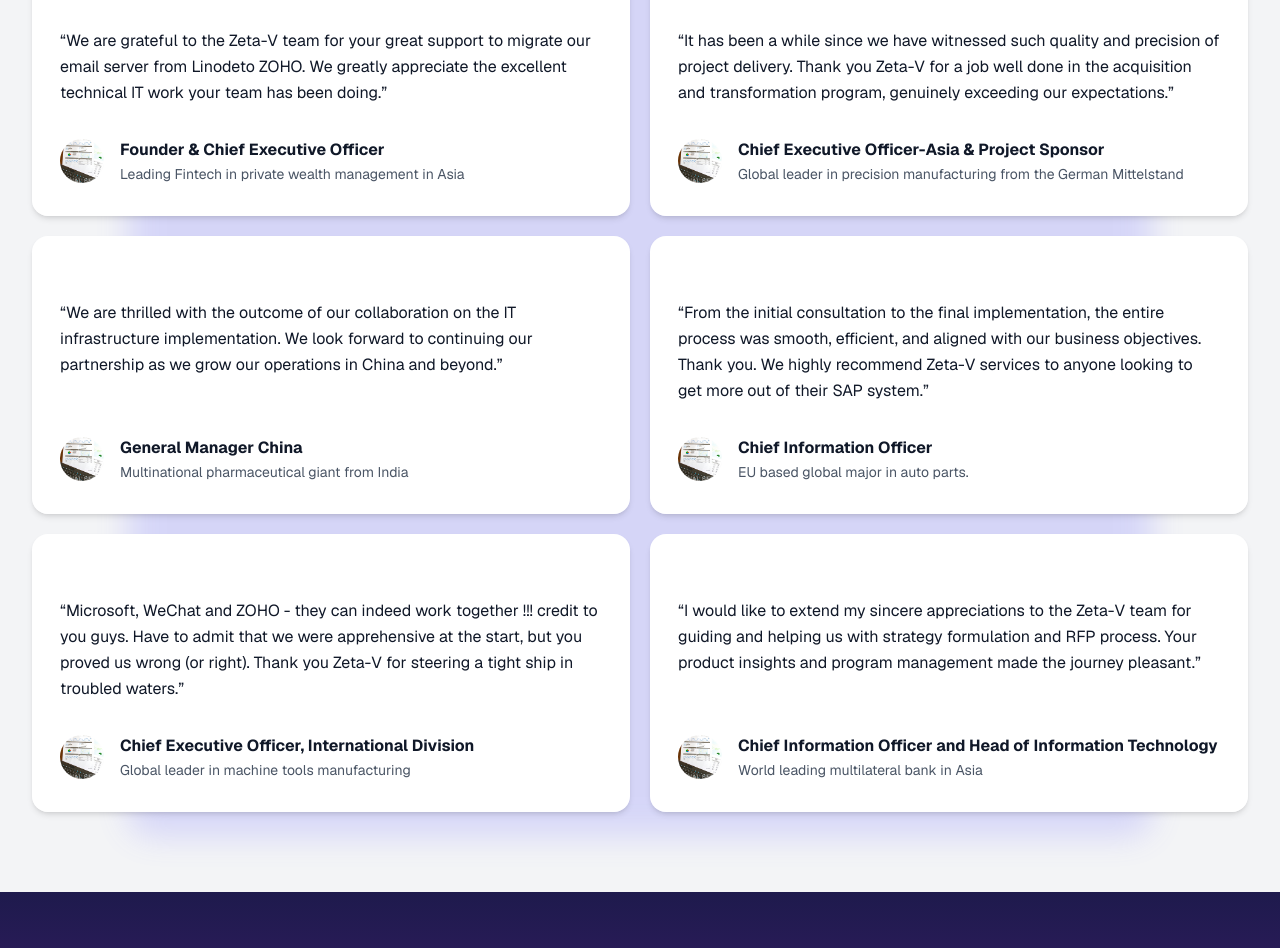
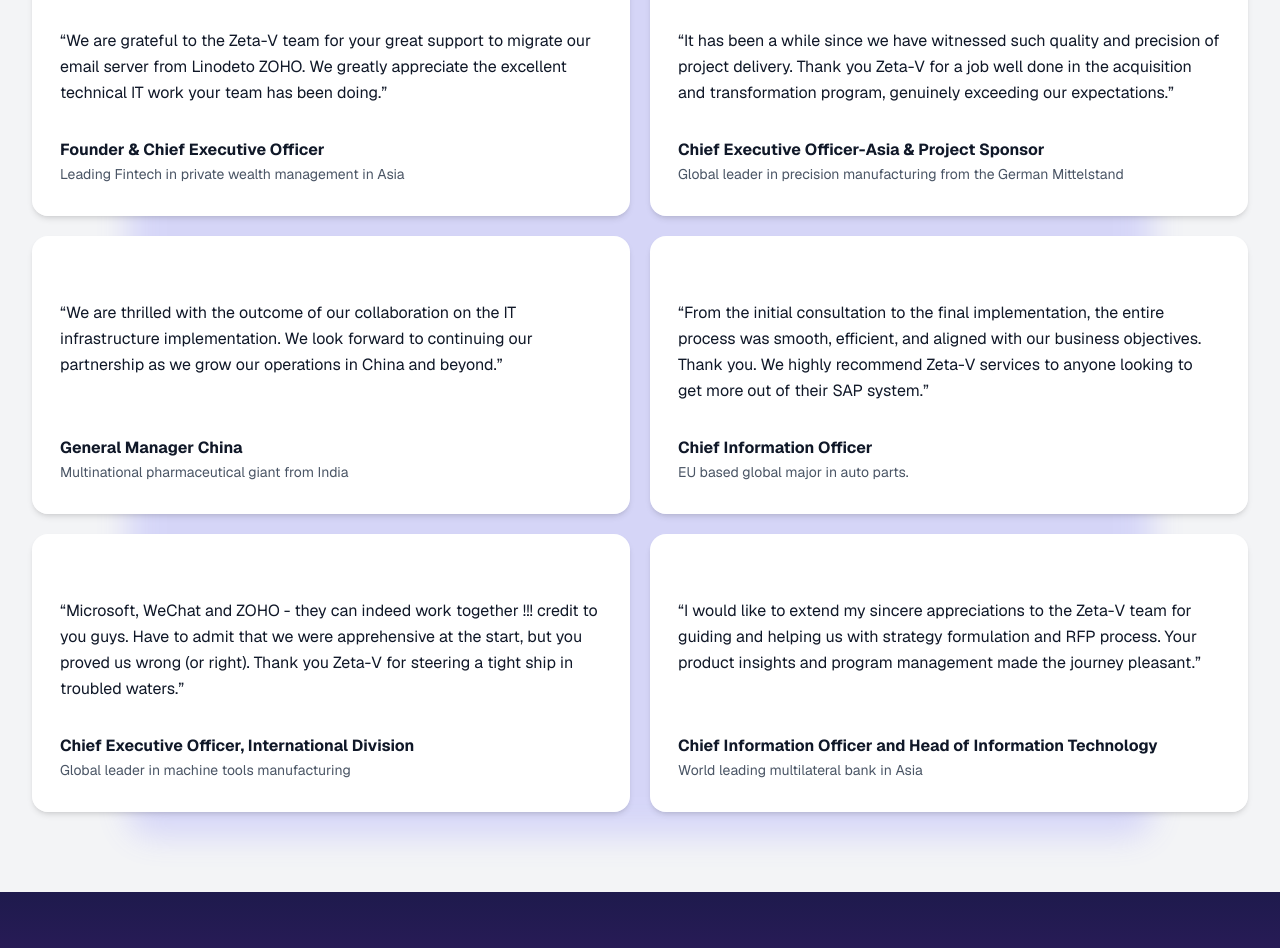
Before and after one commit to k-kaul/zeta-v, a Next.js app: page / in a window 1280 px wide. Shown: the part 8180-9128 px from the top of the page. Built offline with nearby package versions, Linux system fonts and the light colour scheme.

Commit message:
removed image component from testimonials

```diff
--- a/components/Testimonials.tsx
+++ b/components/Testimonials.tsx
@@ -1,6 +1,4 @@
-import Image from 'next/image';
 import React from 'react';
-import zetav from '@/assets/FINANCIAL-SERVICES.webp';
 
 export default function Testimonials() {
     return (
@@ -26,8 +24,7 @@ export default function Testimonials() {
                             </div>
 
                             <div className="flex items-center mt-8">
-                                <Image className="flex-shrink-0 object-cover rounded-full w-11 h-11" src={zetav} alt="" height={11} width={11}/>
-                                <div className="ml-4">
+                                <div>
                                     <p className="text-base font-bold text-gray-900 font-pj">Founder & Chief Executive Officer</p>
                                     <p className="mt-0.5 text-sm font-pj text-gray-600">Leading Fintech in private wealth management in Asia</p>
                                 </div>
@@ -44,13 +41,7 @@ export default function Testimonials() {
                             </div>
 
                             <div className="flex items-center mt-8">
-                                <Image
-                                    className="flex-shrink-0 object-cover rounded-full w-11 h-11"
-                                    src={zetav}
-                                    height={11}
-                                    width={11}
-                                    alt="" />
-                                <div className="ml-4">
+                                <div>
                                     <p className="text-base font-bold text-gray-900 font-pj">Chief Executive Officer-Asia & Project Sponsor</p>
                                     <p className="mt-0.5 text-sm font-pj text-gray-600">Global leader in precision manufacturing from the German Mittelstand</p>
                                 </div>
@@ -66,8 +57,7 @@ export default function Testimonials() {
                             </div>
 
                             <div className="flex items-center mt-8">
-                                <Image className="flex-shrink-0 object-cover rounded-full w-11 h-11" src={zetav} alt="" height={11} width={11}/>
-                                <div className="ml-4">
+                                <div>
                                     <p className="text-base font-bold text-gray-900 font-pj">General Manager China</p>
                                     <p className="mt-0.5 text-sm font-pj text-gray-600">Multinational pharmaceutical giant from India</p>
                                 </div>
@@ -82,8 +72,7 @@ export default function Testimonials() {
                                 </blockquote>
                             </div>
                             <div className="flex items-center mt-8">
-                                <Image className="flex-shrink-0 object-cover rounded-full w-11 h-11" src={zetav} alt="" height={11} width={11}/>
-                                <div className="ml-4">
+                                <div>
                                     <p className="text-base font-bold text-gray-900 font-pj">Chief Information Officer</p>
                                     <p className="mt-0.5 text-sm font-pj text-gray-600">EU based global major in auto parts.</p>
                                 </div>
@@ -98,8 +87,7 @@ export default function Testimonials() {
                                 </blockquote>
                             </div>
                             <div className="flex items-center mt-8">
-                                <Image className="flex-shrink-0 object-cover rounded-full w-11 h-11" src={zetav} alt="" height={11} width={11}/>
-                                <div className="ml-4">
+                                <div>
                                     <p className="text-base font-bold text-gray-900 font-pj">Chief Executive Officer, International Division</p>
                                     <p className="mt-0.5 text-sm font-pj text-gray-600">Global leader in machine tools manufacturing</p>
                                 </div>
@@ -114,8 +102,7 @@ export default function Testimonials() {
                                 </blockquote>
                             </div>
                             <div className="flex items-center mt-8">
-                                <Image className="flex-shrink-0 object-cover rounded-full w-11 h-11" src={zetav} alt="" height={11} width={11}/>
-                                <div className="ml-4">
+                                <div>
                                     <p className="text-base font-bold text-gray-900 font-pj">Chief Information Officer and Head of Information Technology</p>
                                     <p className="mt-0.5 text-sm font-pj text-gray-600">World leading multilateral bank in Asia</p>
                                 </div>
```
